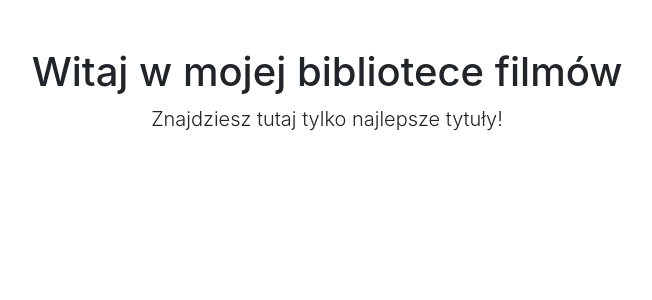
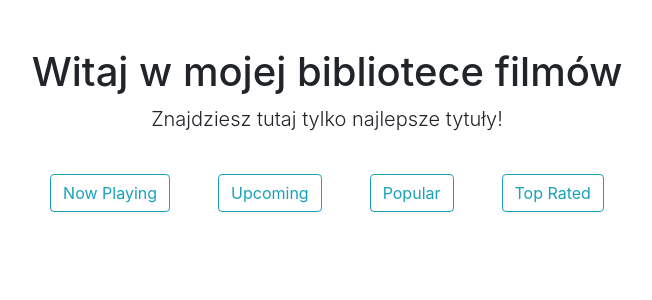
Before and after one commit to PedroPLCode/movies_catalogue.py, a Flask app: page /?list_type=now_playing in a window 1280 px wide. Shown: the part 56-356 px from the top of the page, without its empty margins (313-965 px from the left). Run offline with Flask 3, Linux system fonts and the light colour scheme; data that the repository does not hold is empty.

Commit message:
ChAdd links to diffrent movie types and get_movies_list()

```diff
--- a/app.py
+++ b/app.py
@@ -1,4 +1,4 @@
-from flask import Flask, render_template
+from flask import Flask, render_template, request
 import random
 import tmdb_client
 
@@ -6,8 +6,9 @@ app = Flask(__name__)
 
 @app.route('/')
 def homepage():
-    movies = tmdb_client.get_movies(how_many=8)
-    return render_template("homepage.html", movies=movies)
+    selected_list = request.args.get('list_type', 'popular')
+    movies = tmdb_client.get_movies(how_many=8, list_type=selected_list)
+    return render_template("homepage.html", movies=movies, current_list=selected_list)
 
 
 @app.route("/movie/<movie_id>")
--- a/templates/homepage.html
+++ b/templates/homepage.html
@@ -6,6 +6,12 @@
     <div class="col-lg-12 text-center">
        <h1 class="mt-5">Witaj w mojej bibliotece filmów</h1>
        <p class="lead">Znajdziesz tutaj tylko najlepsze tytuły!</p>
+    </div>
+    <div class="col-lg-12 mb-4 d-flex flex-row justify-content-center align-items-center">
+        <a href="{{ url_for('homepage', list_type="now_playing") }}" class="btn btn-outline-info m-4">Now Playing</a>
+        <a href="{{ url_for('homepage', list_type="upcoming") }}" class="btn btn-outline-info m-4">Upcoming</a>
+        <a href="{{ url_for('homepage', list_type="popular") }}" class="btn btn-outline-info m-4">Popular</a>
+        <a href="{{ url_for('homepage', list_type="top_rated") }}" class="btn btn-outline-info m-4">Top Rated</a>
     </div>
     {% for movie in movies %}
     <div class="col-lg-3 col-md-6 mb-4">
--- a/tmdb_client.py
+++ b/tmdb_client.py
@@ -7,14 +7,15 @@ headers_settings = {
     "Authorization": f'Bearer {PERSONAL_API_KEY}'
 }
 
-def get_popular_movies():
-    endpoint = "https://api.themoviedb.org/3/movie/popular"
+def get_movies_list(list_type='popluar'):
+    endpoint = f"https://api.themoviedb.org/3/movie/{list_type}"
     response = requests.get(endpoint, headers=headers_settings)
+    response.raise_for_status()
     return response.json()
 
 
-def get_movies(how_many):
-    data = get_popular_movies()
+def get_movies(list_type, how_many):
+    data = get_movies_list(list_type)
     data_results = data["results"]
     random.shuffle(data_results)
     return data_results[:how_many]
```
Lines whose indentation alone changed are shown as unchanged.
